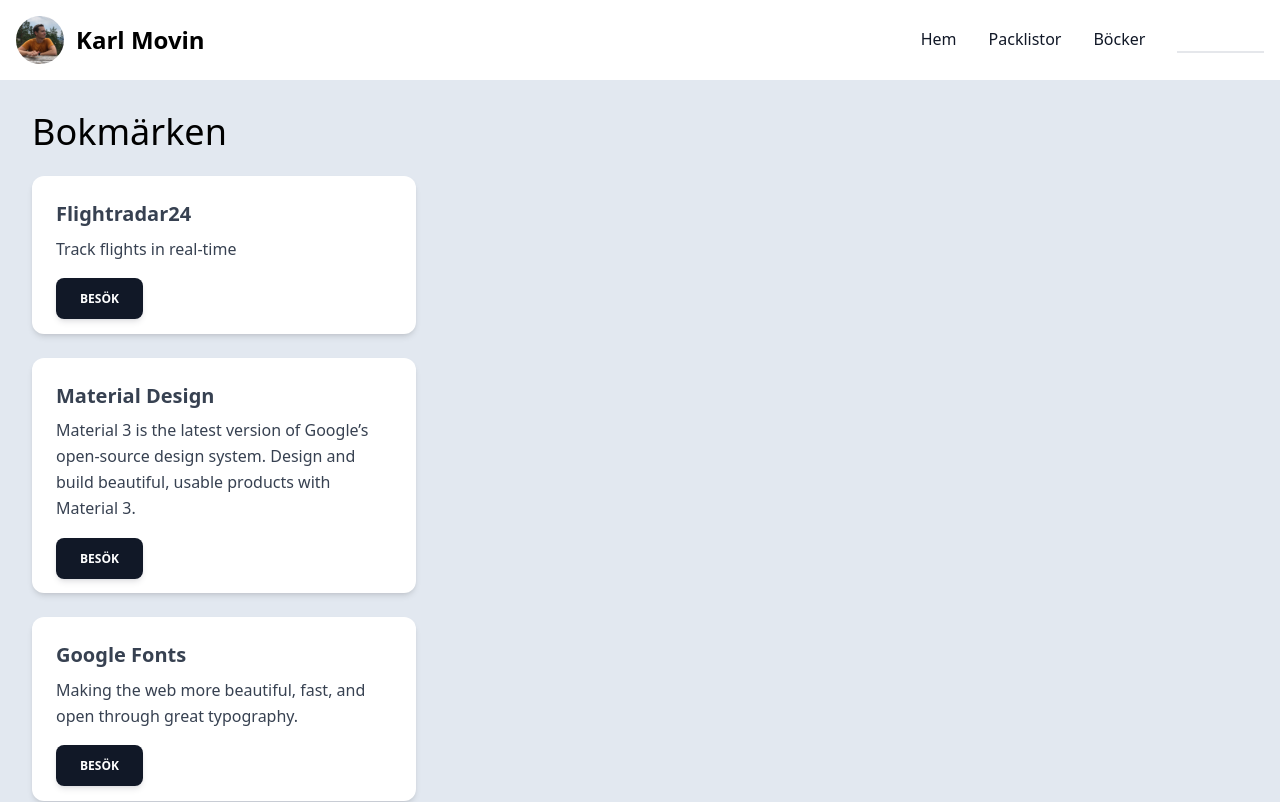
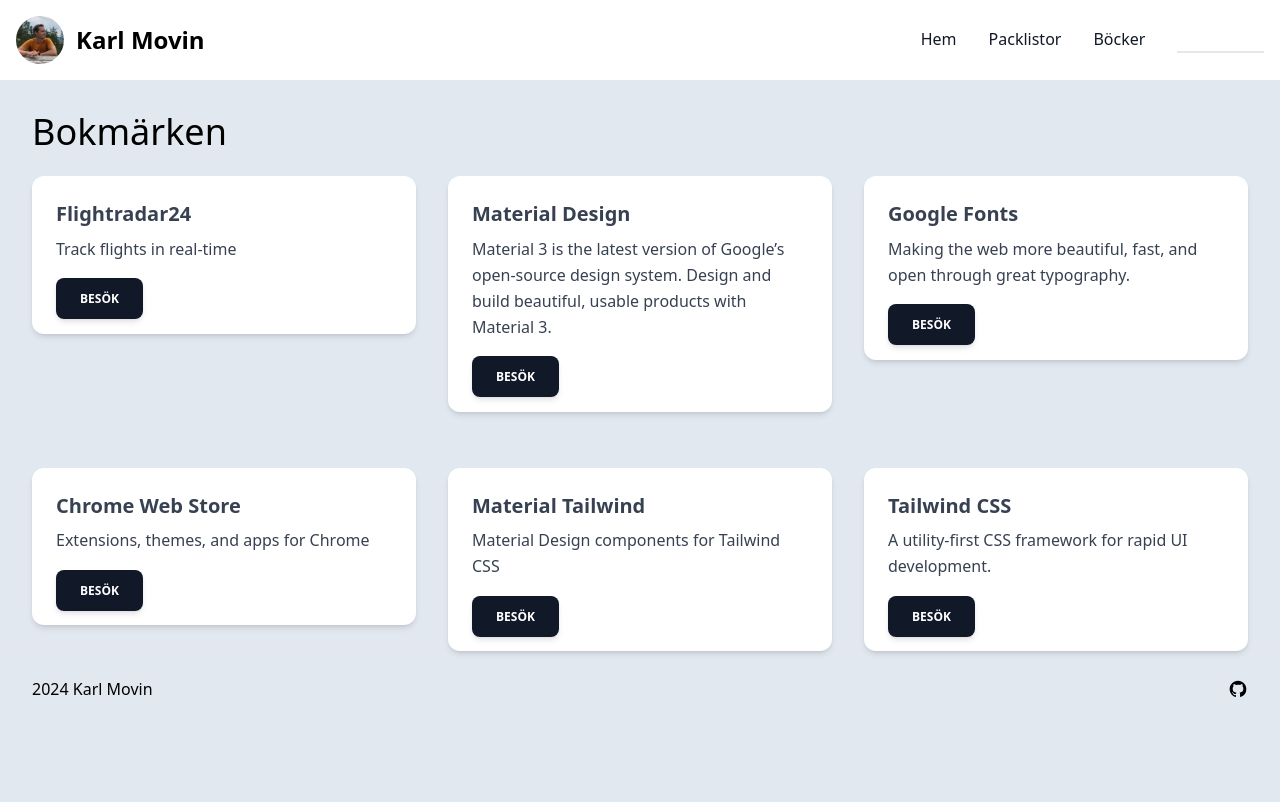
Before and after one commit to karlmovin/karlmovin.github.io, a React (Vite) app: page /bookmarks in a window 1280 px wide. Shown: the top 802 px of the page. Built offline with nearby package versions, Linux system fonts and the light colour scheme.

Commit message:
fixa style, byt lite namen, lägg till footer

```diff
--- a/src/Nav.tsx
+++ b/src/Nav.tsx
@@ -64,7 +64,7 @@ function Nav() {
             </li>
             <li>
               <NavLink
-                to="/packning"
+                to="/packlistor"
                 className={({ isActive, isPending }) =>
                   isActive ? "nav-active" : isPending ? "" : "nav-inactive"
                 }
--- /dev/null
+++ b/src/footer.tsx
@@ -0,0 +1,30 @@
+export default function Footer() {
+  return (
+    <footer className="flex flex-row flex-wrap container max-w-screen-xl items-center justify-center w-full py-6 text-center border-t gap-y-6 gap-x-12 border-blue-gray-50 md:justify-between">
+      <p className="block font-sans text-base antialiased font-normal leading-relaxed text-blue-gray-900">
+        2024 Karl Movin
+      </p>
+      <ul className="flex flex-wrap items-center gap-y-2 gap-x-8">
+        <li>
+          <a
+            href="https://github.com/karlmovin"
+            className="block font-sans text-base antialiased font-normal leading-relaxed transition-colors text-blue-gray-900 hover:text-blue-500 focus:text-blue-500"
+          >
+            <svg
+              className="w-5 h-5"
+              fill="currentColor"
+              viewBox="0 0 24 24"
+              aria-hidden="true"
+            >
+              <path
+                fill-rule="evenodd"
+                d="M12 2C6.477 2 2 6.484 2 12.017c0 4.425 2.865 8.18 6.839 9.504.5.092.682-.217.682-.483 0-.237-.008-.868-.013-1.703-2.782.605-3.369-1.343-3.369-1.343-.454-1.158-1.11-1.466-1.11-1.466-.908-.62.069-.608.069-.608 1.003.07 1.531 1.032 1.531 1.032.892 1.53 2.341 1.088 2.91.832.092-.647.35-1.088.636-1.338-2.22-.253-4.555-1.113-4.555-4.951 0-1.093.39-1.988 1.029-2.688-.103-.253-.446-1.272.098-2.65 0 0 .84-.27 2.75 1.026A9.564 9.564 0 0112 6.844c.85.004 1.705.115 2.504.337 1.909-1.296 2.747-1.027 2.747-1.027.546 1.379.202 2.398.1 2.651.64.7 1.028 1.595 1.028 2.688 0 3.848-2.339 4.695-4.566 4.943.359.309.678.92.678 1.855 0 1.338-.012 2.419-.012 2.747 0 .268.18.58.688.482A10.019 10.019 0 0022 12.017C22 6.484 17.522 2 12 2z"
+                clip-rule="evenodd"
+              ></path>
+            </svg>
+          </a>
+        </li>
+      </ul>
+    </footer>
+  );
+}
--- a/src/main.tsx
+++ b/src/main.tsx
@@ -2,7 +2,7 @@ import React from "react";
 import ReactDOM from "react-dom/client";
 import { createBrowserRouter, RouterProvider } from "react-router-dom";
 import Root from "./routes/root.tsx";
-import Packning from "./routes/packning.tsx";
+import Packlistor from "./routes/packlistor.tsx";
 import "./index.css";
 import ErrorPage from "./error-page.tsx";
 import Todos from "./routes/todos.tsx";
@@ -21,8 +21,8 @@ const router = createBrowserRouter([
         children: [
           { index: true, element: <Todos /> },
           {
-            path: "packning",
-            element: <Packning />,
+            path: "packlistor",
+            element: <Packlistor />,
           },
           {
             path: "books",
--- a/src/routes/book.tsx
+++ b/src/routes/book.tsx
@@ -7,17 +7,32 @@ function BookPage() {
     (book) => book.slug === slug
   )!;
   return (
-    <div>
-      <h1>{title}</h1>
-      <h2>Author: {author}</h2>
-      <h3>Genres: {genres.join(", ")}</h3>
-      <h3>Notes:</h3>
-      <ul>
-        {notes.map((note, index) => (
-          <li key={index}>{note}</li>
+    <main className="flex flex-col gap-4 container max-w-screen-xl">
+      <p className="text-2xl">{title}</p>
+      <p className="text-sm">Författare: {author}</p>
+      <div className="flex gap-2">
+        {genres.map((genre) => (
+          <div className="relative grid select-none items-center whitespace-nowrap rounded-lg border border-gray-900 py-1.5 px-3 font-sans text-xs font-bold uppercase text-gray-700">
+            {genre}
+          </div>
         ))}
-      </ul>
-    </div>
+      </div>
+      <div className="w-[32rem]">
+        <ul className="flex flex-col w-full">
+          {notes.map((note, index) => (
+            <li className="relative flex flex-col gap-2" key={index}>
+              <div className="flex gap-4 pb-6">
+                <span className="relative z-[2] w-max flex-shrink-0 overflow-hidden rounded-full bg-gray-900 p-0.5 text-white"></span>
+                <span className="flex-shrink-0 invisible h-full pointer-events-none"></span>
+                <blockquote className="block font-sans text-normal antialiased font-normal leading-normal text-gray-600">
+                  {note}
+                </blockquote>
+              </div>
+            </li>
+          ))}
+        </ul>
+      </div>
+    </main>
   );
 }
 
--- a/src/routes/links.tsx
+++ b/src/routes/links.tsx
@@ -56,7 +56,7 @@ function BookmarksPage() {
       description: "Extensions, themes, and apps for Chrome",
     },
     {
-      url: "https://www.material-tailwind.com/docs/overview",
+      url: "https://www.material-tailwind.com/docs/html/installation",
       title: "Material Tailwind",
       description: "Material Design components for Tailwind CSS",
     },
@@ -68,9 +68,9 @@ function BookmarksPage() {
   ];
 
   return (
-    <section className="container max-w-screen-xl">
+    <section className="container max-w-screen-xl ">
       <p className="text-4xl">Bokmärken</p>
-      <ul>
+      <ul className="flex flex-wrap flex-row gap-8">
         {bookmarks.map((bookmark) => (
           <li key={bookmark.url}>
             <Card
--- a/src/routes/packning.tsx
+++ b/src/routes/packlistor.tsx
@@ -2,7 +2,7 @@ import { useState } from "react";
 
 const packlistdata = [
   {
-    title: "Resa (TODO)",
+    title: "Resa (todo)",
     data: [
       {
         title: "Necessär",
@@ -515,7 +515,7 @@ export default function Packlistor() {
   };
 
   return (
-    <main className="flex flex-col gap-8 container max-w-screen-xl">
+    <main className="flex flex-col gap-8 container max-w-screen-xl pb-8">
       <div className="relative h-10 w-72 min-w-[200px]">
         <select
           value={selectedCategory || ""}
@@ -537,7 +537,9 @@ export default function Packlistor() {
         )
         .map(({ title, data }) => (
           <section id={title} key={title} className="flex flex-col">
-            <p className="text-4xl self-center pb-3">{title}</p>
+            <p className="text-4xl self-center text-center pb-2 bg-white w-full">
+              {title}
+            </p>
             <div className="mt-2 gap-2 flex flex-row flex-wrap">
               {data.map(({ title: dataTitle, subtitle, items }) => (
                 <div className="flex flex-col">
--- a/src/routes/root.tsx
+++ b/src/routes/root.tsx
@@ -1,12 +1,16 @@
 import { Outlet } from "react-router-dom";
 import Nav from "../Nav";
+import Footer from "../footer";
 
 function Root() {
   return (
-    <main className="flex flex-col gap-8">
-      <Nav />
-      <Outlet />
-    </main>
+    <>
+      <main className="flex flex-col gap-8">
+        <Nav />
+        <Outlet />
+      </main>
+      <Footer />
+    </>
   );
 }
 
--- a/src/routes/todos.tsx
+++ b/src/routes/todos.tsx
@@ -1,7 +1,5 @@
 const todos = [
   "lägg till funktion att filtrera böcker på genre",
-  "förbättra packlistvisningen, gör den dynamisk",
-  "gör klart packlistorna",
   "förbättra bokanteckningsvisningen",
 ];
 
```
